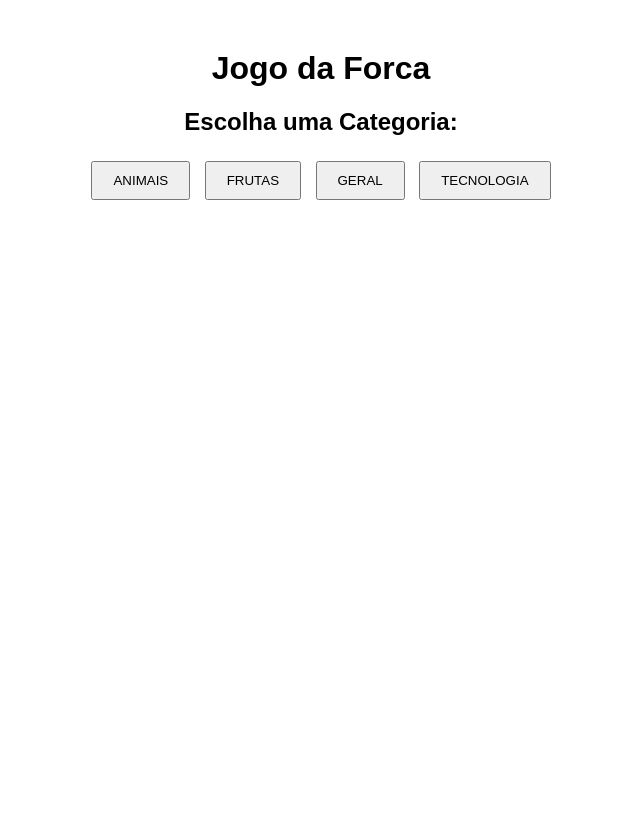
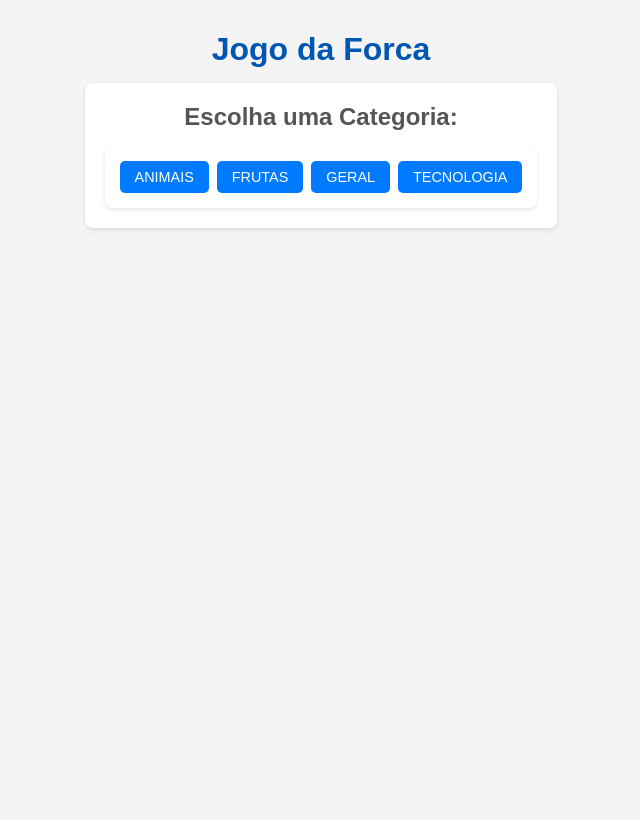
Before and after one commit to nickoboco/hangman-game, a Flask app: page / in a window 1280 px wide. Shown: the whole page, without its empty margins (319-959 px from the left). Before the commit the page ends 200 px from the top, so only its background shows below. Run offline with Flask 3, Linux system fonts and the light colour scheme.

Commit message:
Revisado estilo do layout do jogo

```diff
--- /dev/null
+++ b/static/style.css
@@ -0,0 +1,180 @@
+body {
+    font-family: 'Arial', sans-serif;
+    background-color: #f4f4f4;
+    color: #333;
+    margin: 0;
+    padding: 10px; /* Reduced padding */
+    display: flex;
+    flex-direction: column;
+    align-items: center;
+    min-height: 100vh;
+}
+
+h1 {
+    color: #0056b3;
+    margin-bottom: 15px; /* Reduced margin */
+}
+
+.category-selection {
+    background-color: #fff;
+    padding: 20px; /* Reduced padding */
+    border-radius: 8px;
+    box-shadow: 0 2px 4px rgba(0, 0, 0, 0.1);
+    margin-bottom: 20px; /* Reduced margin */
+    text-align: center;
+}
+
+.category-selection h2 {
+    margin-top: 0;
+    margin-bottom: 15px; /* Added margin */
+    color: #555;
+}
+
+.category-selection form {
+    display: flex;
+    flex-wrap: wrap;
+    justify-content: center;
+    gap: 8px; /* Reduced gap */
+}
+
+.category-selection button {
+    background-color: #007bff;
+    color: white;
+    border: none;
+    padding: 8px 15px; /* Reduced padding */
+    border-radius: 5px;
+    cursor: pointer;
+    font-size: 0.9em; /* Slightly smaller font */
+    transition: background-color 0.3s ease;
+}
+
+.category-selection button:hover {
+    background-color: #0056b3;
+}
+
+.hangman-drawing {
+    font-family: 'Courier New', monospace;
+    font-size: 1.1em; /* Slightly smaller font */
+    background-color: #e9e9e9;
+    padding: 10px; /* Reduced padding */
+    border-radius: 5px;
+    margin-bottom: 15px; /* Reduced margin */
+    white-space: pre; /* Preserve whitespace and line breaks */
+    text-align: left;
+    border: 1px solid #ccc;
+}
+
+.word-display {
+    font-size: 2em; /* Slightly smaller font */
+    margin-bottom: 15px; /* Reduced margin */
+    letter-spacing: 4px; /* Slightly smaller spacing */
+    font-weight: bold;
+}
+
+.guessed-letters {
+    margin-bottom: 15px; /* Reduced margin */
+    color: #666;
+    font-size: 0.9em; /* Slightly smaller font */
+}
+
+.attempts {
+    color: #dc3545; /* Red color for attempts left */
+    font-weight: bold;
+    margin-bottom: 15px; /* Reduced margin */
+    font-size: 0.9em; /* Slightly smaller font */
+}
+
+form {
+    margin-top: 15px; /* Reduced margin */
+    background-color: #fff;
+    padding: 15px; /* Reduced padding */
+    border-radius: 8px;
+    box-shadow: 0 2px 4px rgba(0, 0, 0, 0.1);
+    display: flex;
+    align-items: center;
+    gap: 8px; /* Reduced gap */
+}
+
+form label {
+    font-size: 1em; /* Slightly smaller font */
+}
+
+form input[type="text"] {
+    width: 35px; /* Reduced width */
+    padding: 6px; /* Reduced padding */
+    border: 1px solid #ccc;
+    border-radius: 4px;
+    text-align: center;
+    font-size: 1.1em; /* Slightly smaller font */
+    text-transform: uppercase;
+}
+
+form button {
+    background-color: #28a745; /* Green color for submit */
+    color: white;
+    border: none;
+    padding: 8px 12px; /* Reduced padding */
+    border-radius: 5px;
+    cursor: pointer;
+    font-size: 0.9em; /* Slightly smaller font */
+    transition: background-color 0.3s ease;
+}
+
+form button:hover {
+    background-color: #218838;
+}
+
+.game-over {
+    font-size: 1.3em; /* Slightly smaller font */
+    margin-top: 15px; /* Reduced margin */
+    padding: 20px; /* Reduced padding */
+    border-radius: 8px;
+    box-shadow: 0 2px 4px rgba(0, 0, 0, 0.1);
+    background-color: #fff;
+    text-align: center; /* Center content */
+}
+
+.game-over.win {
+    color: green;
+    border: 2px solid green;
+}
+
+.game-over.lose {
+    color: red;
+    border: 2px solid red;
+}
+
+.game-over p {
+    margin-top: 10px; /* Reduced margin */
+    margin-bottom: 10px; /* Reduced margin */
+}
+
+
+.game-over a {
+    color: #007bff;
+    text-decoration: none;
+    font-weight: bold;
+    margin-top: 10px; /* Reduced margin */
+    display: inline-block;
+}
+
+.game-over a:hover {
+    text-decoration: underline;
+}
+
+.error {
+    color: red;
+    margin-bottom: 15px; /* Reduced margin */
+    font-weight: bold;
+}
+
+a {
+    color: #007bff;
+    text-decoration: none;
+    margin-top: 10px; /* Reduced margin */
+    display: inline-block;
+}
+
+a:hover {
+    text-decoration: underline;
+}
--- a/templates/index.html
+++ b/templates/index.html
@@ -4,7 +4,10 @@
     <meta charset="UTF-8">
     <meta name="viewport" content="width=device-width, initial-scale=1.0">
     <title>Jogo da Forca</title>
+    <link rel="stylesheet" href="{{ url_for('static', filename='style.css') }}"> {# Link to the CSS file #}
     <style>
+        /* Remove or comment out the old inline styles */
+        /*
         body { font-family: sans-serif; text-align: center; margin-top: 50px; }
         .word-display { font-size: 2em; margin-bottom: 20px; }
         .guessed-letters { margin-bottom: 20px; }
@@ -18,7 +21,8 @@
         .category-selection { margin-bottom: 30px; }
         .category-selection button { margin: 5px; }
         .error { color: red; margin-bottom: 20px; }
-        .hangman-drawing { font-family: monospace; margin-bottom: 20px; } /* Style for pre tag */
+        .hangman-drawing { font-family: monospace; margin-bottom: 20px; }
+        */
     </style>
 </head>
 <body>
@@ -65,5 +69,15 @@
         <p><a href="{{ url_for('restart') }}">Mudar Categoria / Reiniciar</a></p>
     {% endif %}
 
+    <script>
+        // Auto-focus the letter input field if it exists (i.e., game is in progress)
+        window.onload = function() {
+            var letterInput = document.getElementById('letter');
+            if (letterInput) {
+                letterInput.focus();
+            }
+        };
+    </script>
+
 </body>
 </html>
```
